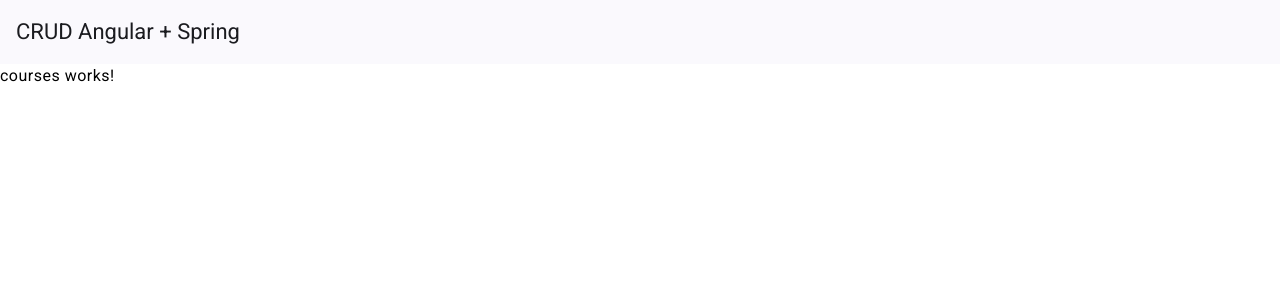
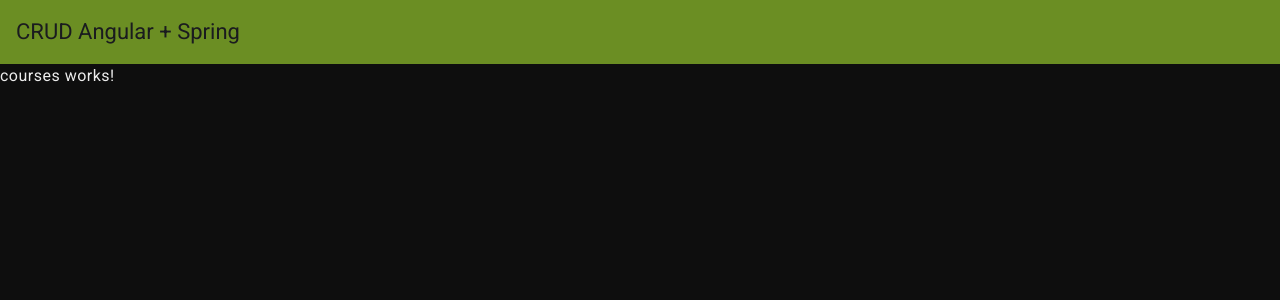
Before and after one commit to lugonpedro/angular-study, an Angular app: page / in a window 1280 px wide. Shown: the top 300 px of the page. Built offline with nearby package versions, Linux system fonts and the light colour scheme.

Commit message:
feat(style): add some scss

```diff
--- a/src/app/app.component.html
+++ b/src/app/app.component.html
@@ -1,2 +1,2 @@
-<mat-toolbar color="azure"><span>CRUD Angular + Spring</span></mat-toolbar>
+<mat-toolbar><span>CRUD Angular + Spring</span></mat-toolbar>
 <router-outlet></router-outlet>
--- a/src/app/app.component.scss
+++ b/src/app/app.component.scss
@@ -0,0 +1,3 @@
+.mat-toolbar {
+  background-color: olivedrab;
+}
--- a/src/styles.scss
+++ b/src/styles.scss
@@ -1,4 +1,4 @@
 /* You can add global styles to this file, and also import other style files */
 
-html, body { height: 100%; }
+html, body { height: 100%; background-color: #0e0e0e; color: #ededed }
 body { margin: 0; font-family: Roboto, "Helvetica Neue", sans-serif; }
```
